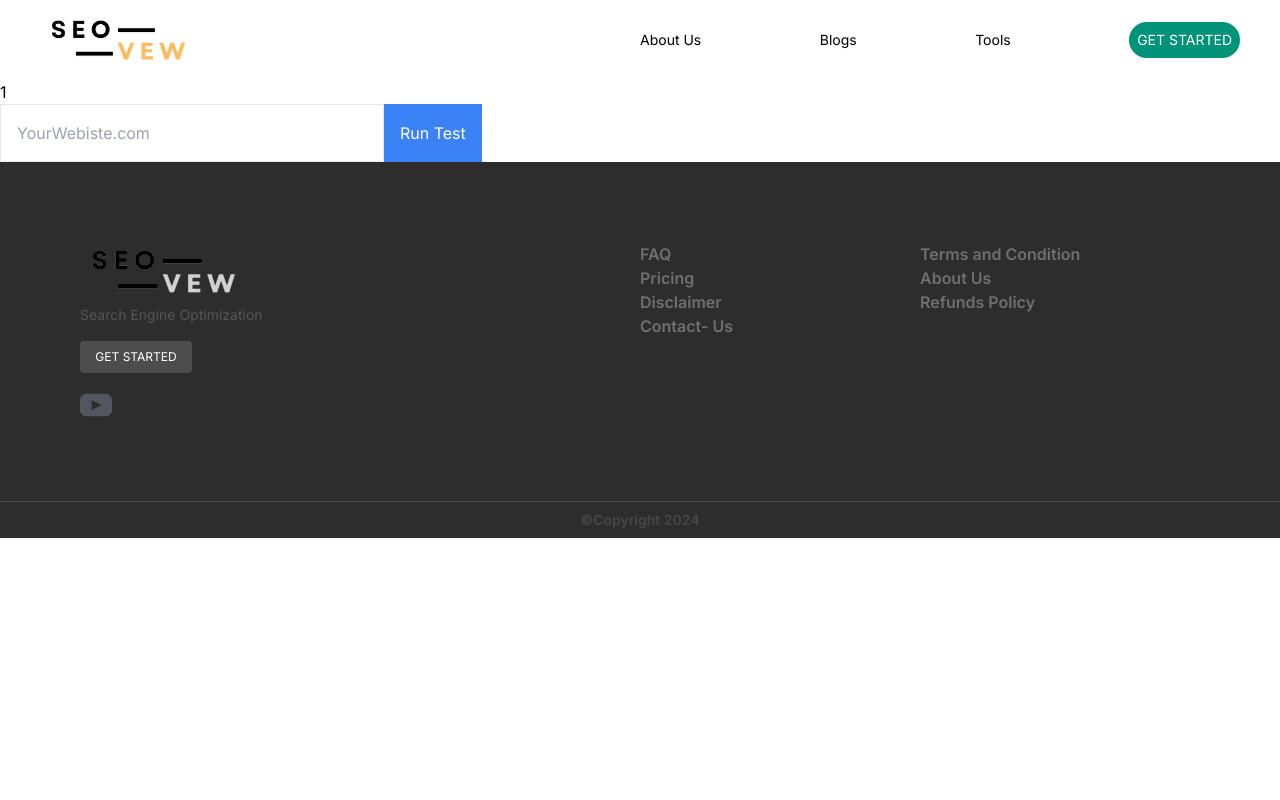
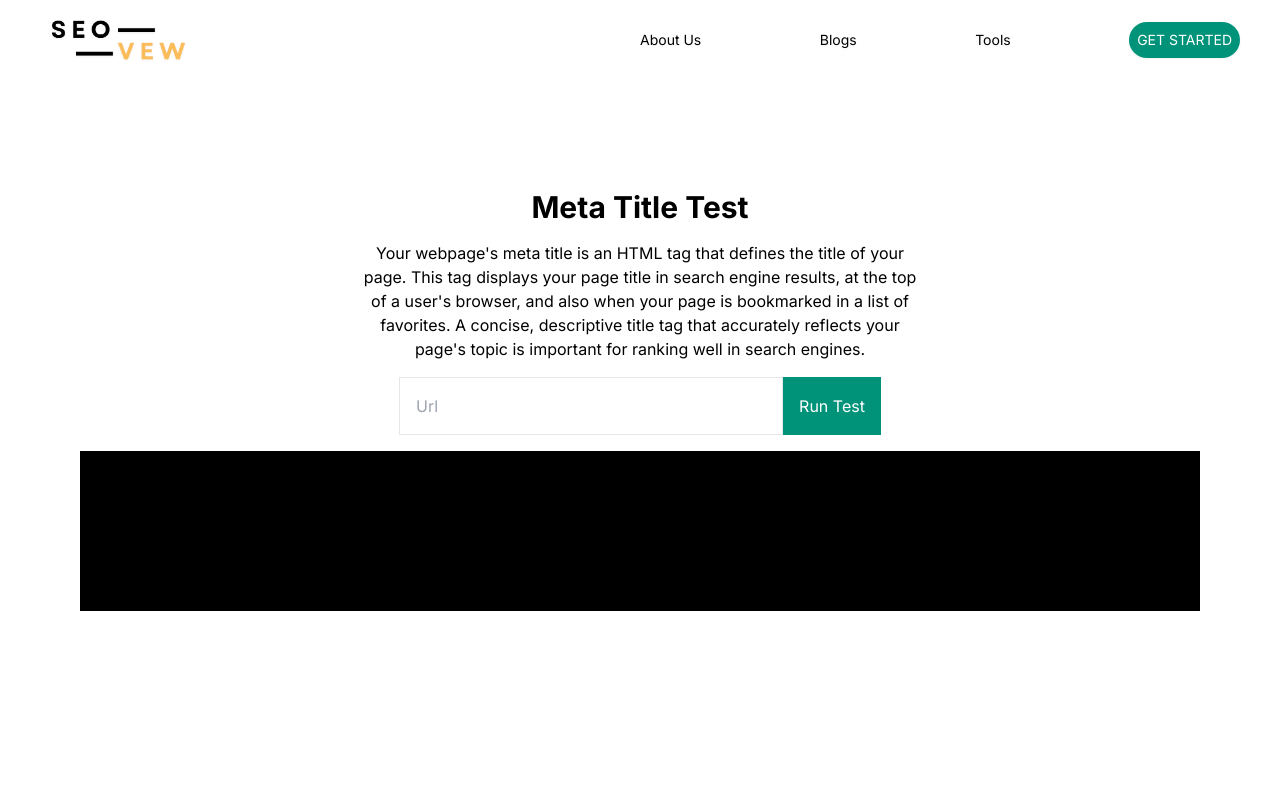
Before and after one commit to harshit960/SEO-Audit, a Next.js app in the folder seoaudit/: page /tools/1/1 in a window 1280 px wide. Shown: the top 800 px of the page. Built offline with nearby package versions, Linux system fonts and the light colour scheme; no server answers.

Commit message:
Refactor: Update layout in SEO Tools page

```diff
--- a/seoaudit/app/tools/[test]/[index]/layout.tsx
+++ b/seoaudit/app/tools/[test]/[index]/layout.tsx
@@ -13,7 +13,7 @@ export default function RootLayout({ children }: any) {
     return (
         <>
             <Nav />
-            <div className="mt-20">
+            <div className="">
 
                 {children}
             </div>
--- a/seoaudit/app/tools/[test]/[index]/page.jsx
+++ b/seoaudit/app/tools/[test]/[index]/page.jsx
@@ -1,6 +1,7 @@
 'use client';
 
 import { useEffect, useState } from 'react';
+import { tests } from '../../page';
 
 export default function TestPage({ params }) {
   const { test } = params;  // Dynamic route parameter
@@ -45,13 +46,24 @@ export default function TestPage({ params }) {
   // }
 
   return (
-    <div className='flex flex-col'>
-      {test}
+    <div className='flex flex-col w-full items-center min-h-screen justify-center p-20 space-y-4'>
+      <div className="text-3xl font-bold">
+
+        {tests[test - 1].title}
+      </div>
+      <div className="text-md text-center w-1/2">
+        {tests[test - 1].desc}
+
+      </div>
+
       <div className="flex">
 
-        <input type="text" onChange={(e) => seturl(e.target.value)} value={url} className='border w-96 p-4' placeholder='YourWebiste.com' />
-        <button onClick={() => fetchData(url)} className='bg-blue-500 text-white p-4'>Run Test</button>
+        <input type="text" onChange={(e) => seturl(e.target.value)} value={url} className='border w-96 p-4' placeholder='Url' />
+        <button onClick={() => fetchData(url)} className='bg-[#009379] text-white p-4'>Run Test</button>
       </ div>
+      <div className="flex h-40 w-full bg-black">
+
+      </div>
     </div>
   );
 }
--- a/seoaudit/app/tools/page.tsx
+++ b/seoaudit/app/tools/page.tsx
@@ -6,8 +6,7 @@ const slugify = (text: string) => {
     return text.toLowerCase().replace(/\s+/g, '-');
   };
 
-function page() {
-    const test = [
+export const tests = [
 
       {
           "index": 1,
@@ -523,6 +522,7 @@ function page() {
 
 
   ];
+function page() {
 
     return (
         <>
@@ -539,7 +539,7 @@ function page() {
                 </div>
             </div>
             <div className="flex flex-col w-4/5 my-20 items-center justify-center">
-                {test.map((item) => (
+                {tests.map((item) => (
                     <Link href={`/tools/${item.index}/${slugify(item.title)}`}>
 
                         <div className="h-52 w-full m-4 p-8 rounded flex flex-col items-center justify-center bg-slate-100 ">
```
Lines whose indentation alone changed are shown as unchanged.
